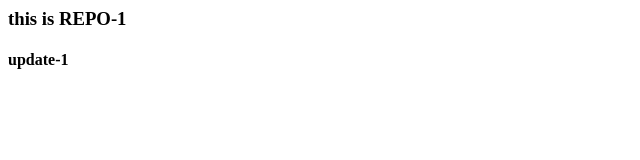
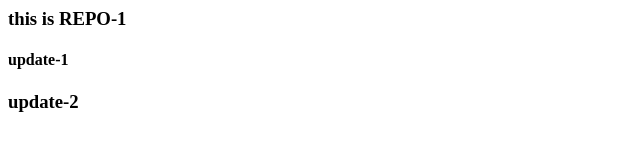
Before and after one commit to priyankaMuleB/repo1, a plain HTML site: page index.html in a window 1280 px wide. Shown: the full height of the page, 0-640 px from the left. Drawn offline with Linux system fonts and the light colour scheme.

Commit message:
Update index.html

```diff
--- a/index.html
+++ b/index.html
@@ -1,2 +1,3 @@
 <h3>this is REPO-1</h3>
 <h4>update-1</h4>
+<h3>update-2</h3>
```
